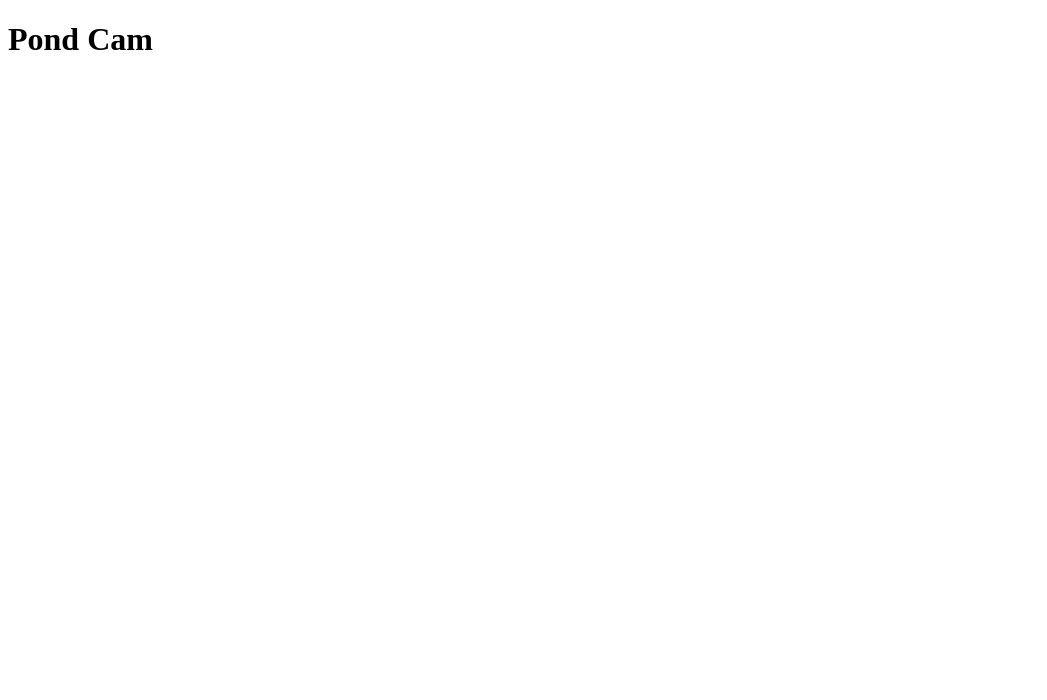
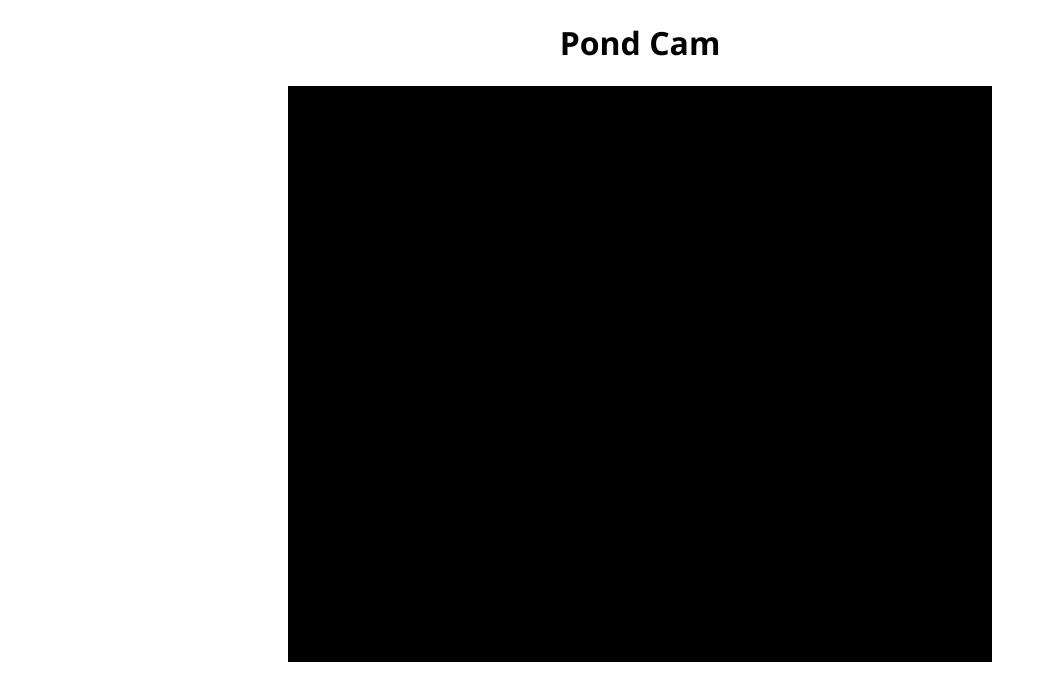
Before and after one commit to BirkdaleHigh/PondCam, a website: page public/index.html in a window 1280 px wide. Shown: the whole page, without its empty margins (0-1047 px from the left). Drawn offline with Linux system fonts and the light colour scheme.

Commit message:
Style improvements witha  new font and centering the page as a demo.

```diff
--- a/public/index.html
+++ b/public/index.html
@@ -1,9 +1,10 @@
 <!DOCTYPE html>
 <html>
+    <link href="style.css" rel="stylesheet" media="screen">
     <script src="jsmpeg/jsmpg.js" type="text/javascript"></script>
     <script src="main.js" type="text/javascript"></script>
 </html>
 <body>
-<h1>Pond Cam</h1>
-<canvas id="video"></canvas>
+    <h1>Pond Cam</h1>
+    <canvas id="video" width="704" height="576"></canvas>
 </body>
--- /dev/null
+++ b/public/style.css
@@ -0,0 +1,8 @@
+body{
+    font-family: 'segoe UI', optima, sans-serif;
+    text-align: center;
+}
+
+canvas{
+    background: #dedede;
+}
```
